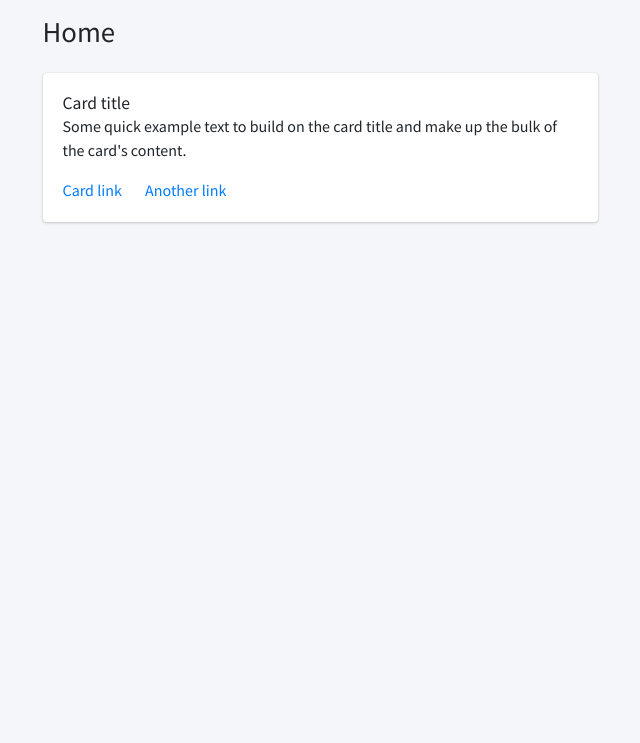
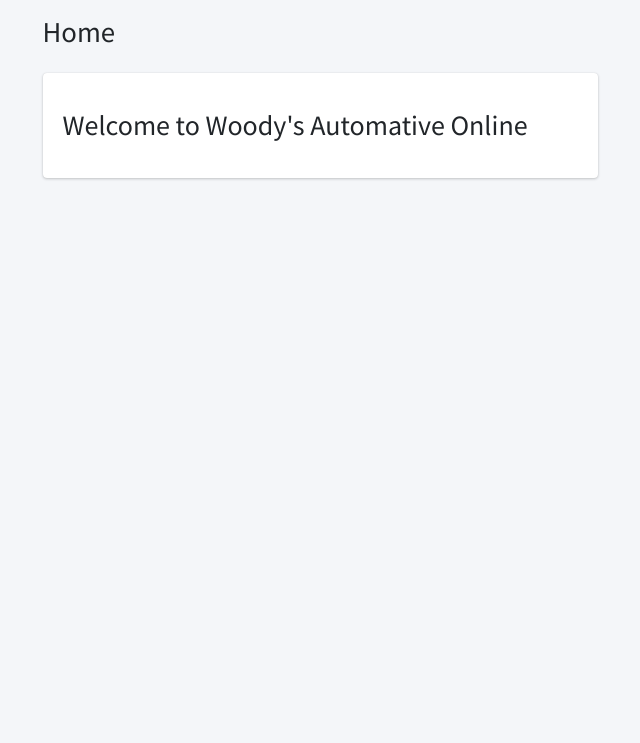
Before and after one commit to dm0927/DMSD-Project, a Flask app: page /dashboard in a window 1280 px wide. Shown: the part 57-800 px from the top of the page, without its empty margins (35-675 px from the left). Run offline with Flask 2, Linux system fonts and the light colour scheme; the visitor is signed in with stand-in values (Sample User, id 1); some libraries are stand-ins or nearby versions.

Commit message:
Made changes to Homepage

```diff
--- a/templates/home.html
+++ b/templates/home.html
@@ -19,12 +19,10 @@
             <div class="col-lg-6">
               <div class="card">
                 <div class="card-body">
-                  <h5 class="card-title">Card title</h5>
+                  <h5 class="card-title"></h5>
                     <p class="card-text">
-                      Some quick example text to build on the card title and make up the bulk of the card's content.
+                      <h3>Welcome to Woody's Automative Online</h3>
                     </p>
-                  <a href="#" class="card-link">Card link</a>
-                  <a href="#" class="card-link">Another link</a>
                 </div>
               </div>
           </div>
```
